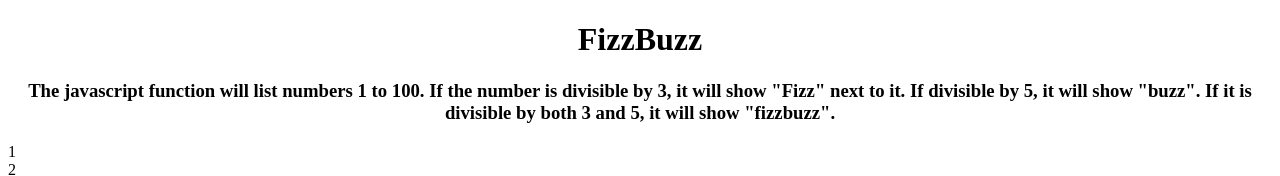
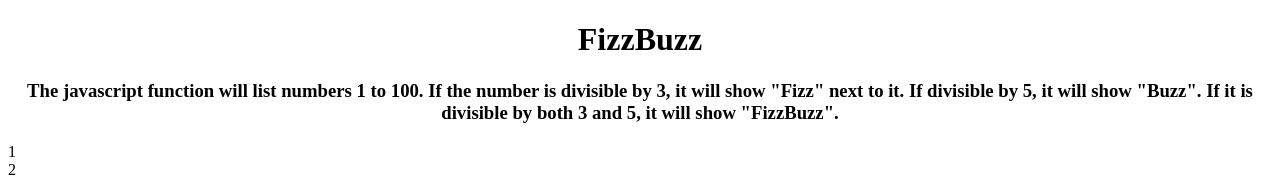
Before and after one commit to cultrerac/FizzBuzz, a plain HTML site: page index.html in a window 1280 px wide. Shown: the top 176 px of the page. Drawn offline with nearby package versions, Linux system fonts and the light colour scheme.

Commit message:
Minor edits
capitalized the first letters of Fizz and Buzz

```diff
--- a/index.html
+++ b/index.html
@@ -8,7 +8,7 @@
 <body>
 <center>
 <h1>FizzBuzz</h1>
-<h3>The javascript function will list numbers 1 to 100. If the number is divisible by 3, it will show "Fizz" next to it. If divisible by 5, it will show "buzz". If it is divisible by both 3 and 5, it will show "fizzbuzz".</h3>
+<h3>The javascript function will list numbers 1 to 100. If the number is divisible by 3, it will show "Fizz" next to it. If divisible by 5, it will show "Buzz". If it is divisible by both 3 and 5, it will show "FizzBuzz".</h3>
 </center>
  <script>
  var list="";
```
